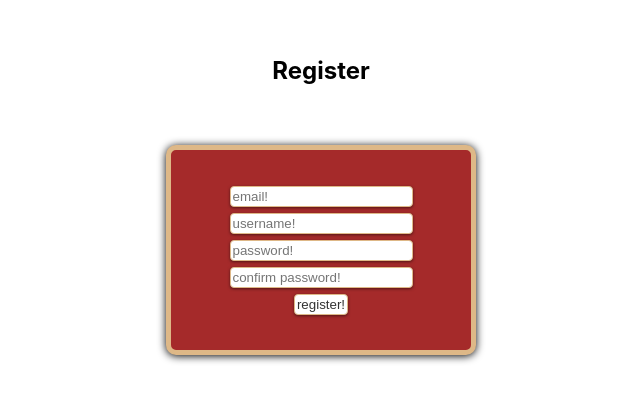
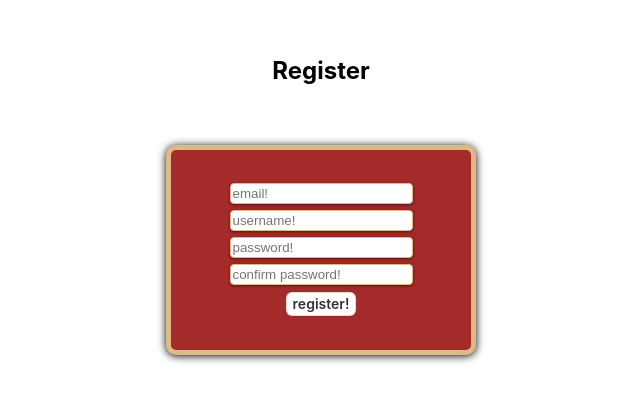
Before and after one commit to krittinbas/ProjectWeb, a React (Create React App) app: page / in a window 1280 px wide. Shown: the part 150-552 px from the top of the page, without its empty margins (319-959 px from the left). Built offline with nearby package versions, Linux system fonts and the light colour scheme.

Commit message:
register update 2

```diff
--- a/src/Register/Register.css
+++ b/src/Register/Register.css
@@ -27,6 +27,9 @@
     margin: 3px 0;
     box-shadow: 0 1px 3px rgba(0, 0, 0, 0.5)
 }
+.register-box:hover{
+    border: 1px solid chocolate;
+}
 
 h2{
     position: absolute;
@@ -34,3 +37,48 @@ h2{
     left: 50%;
     transform: translate(-50%, -50%);
 }
+
+.register-button {
+  appearance: none;
+  background-color: #ffffff;
+  border: 1px solid rgba(27, 31, 35, .15);
+  border-radius: 6px;
+  box-shadow: rgba(27, 31, 35, .1) 0 1px 0;
+  box-sizing: border-box;
+  color: #333;
+  cursor: pointer;
+  display: inline-block;
+  font-family: -apple-system,system-ui,"Segoe UI",Helvetica,Arial,sans-serif,"Apple Color Emoji","Segoe UI Emoji";
+  font-size: 14px;
+  font-weight: 600;
+  line-height: 20px;
+  margin: 4px;
+  padding: 1px, 20px;
+  position: relative;
+  text-align: center;
+  text-decoration: none;
+  user-select: none;
+  -webkit-user-select: none;
+  touch-action: manipulation;
+  vertical-align: middle;
+  white-space: nowrap;
+}
+
+.register-button:focus:not(:focus-visible):not(.focus-visible) {
+  box-shadow: none;
+  outline: none;
+}
+
+.register-button:hover {
+  background-color: rgb(255, 140, 58);
+}
+
+.register-button:focus {
+  box-shadow: cho 0 0 0 3px;
+  outline: none;
+}
+
+.register-button:active {
+  background-color: #298e46;
+  box-shadow: rgba(20, 70, 32, .2) 0 1px 0 inset;
+}
--- a/src/Register/Register.js
+++ b/src/Register/Register.js
@@ -10,7 +10,7 @@ export default function Register() {
                 <input className="register-box" placeholder="password!"></input>
                 <input className="register-box" placeholder="confirm password!"></input>
 
-                <button type="submit" className="register-box">
+                <button type="submit" className="register-button">
                     register!
                 </button>
             </div>
```
